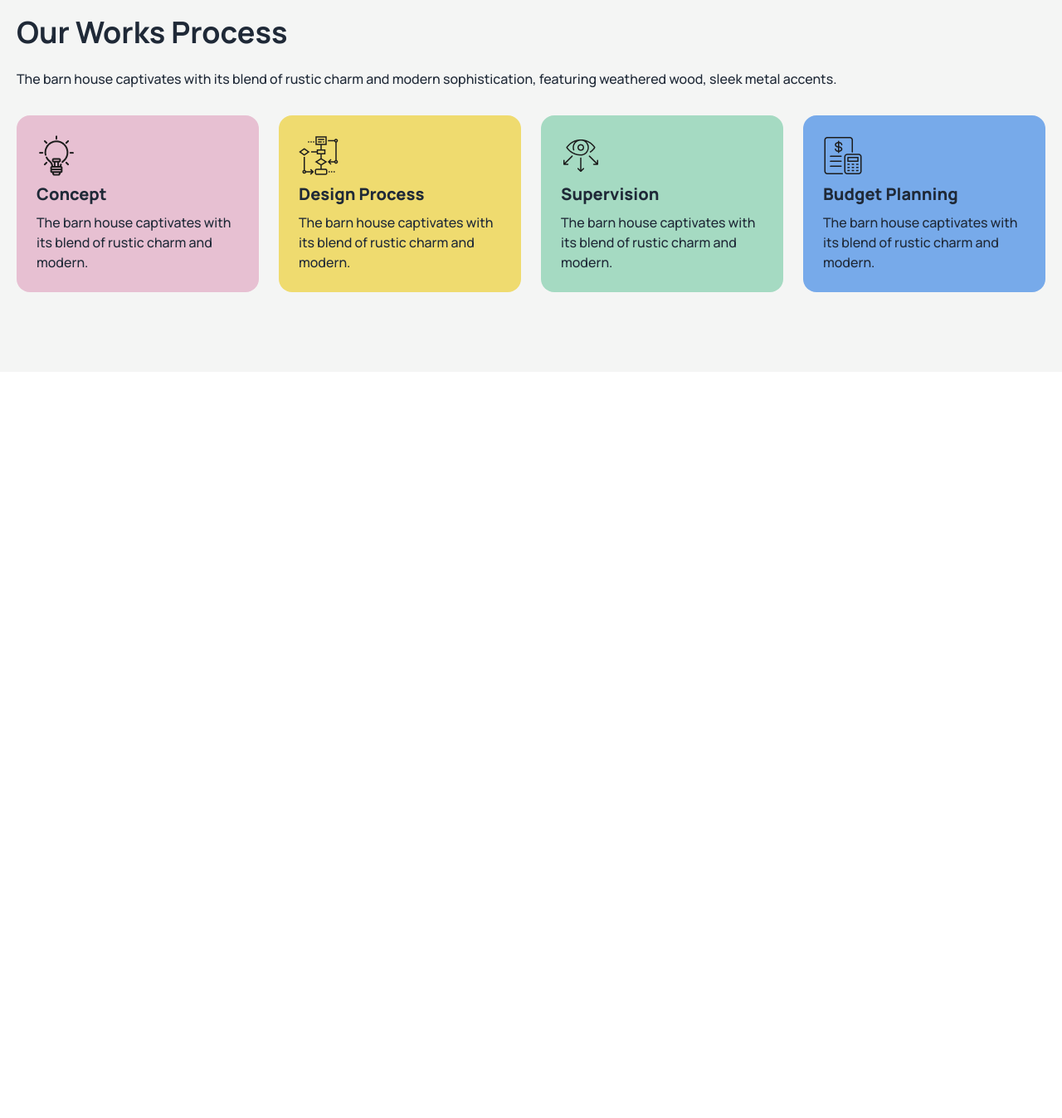
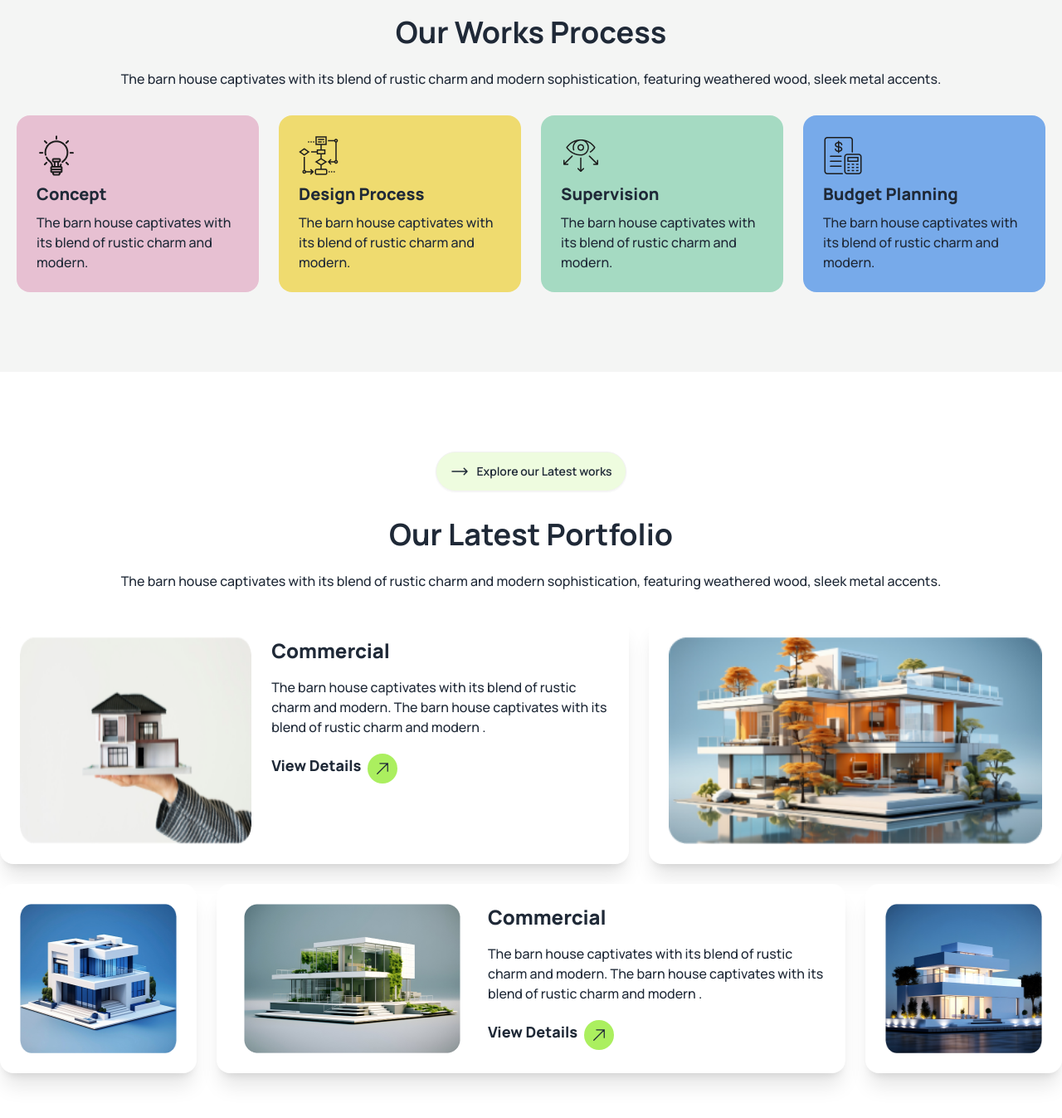
Before and after one commit to omlan99/Rinterio, a plain HTML site: page index.html in a window 1280 px wide. Shown: the part 1881-3228 px from the top of the page at 83% size. Before the commit the page ends 2329 px from the top, so only its background shows below. Drawn offline with nearby package versions, Linux system fonts and the light colour scheme.

Commit message:
portfolio section commit

```diff
--- a/index.html
+++ b/index.html
@@ -233,11 +233,11 @@
          </section>
 
          <!-- our work start-->
-          <section class="bg-[#f4f5f4] py-24 lg:container mx-auto">
-                <div class="mx-5">
+          <section class="bg-[#f4f5f4] py-24 lg:container mx-auto ">
+                <div class="px-5">
 
                     <div >
-                        <div class="text-center lg:text-left relative" >
+                        <div class="text-center lg:text-left relative flex justify-center" >
 
 
                             <a href="" class="btn bg-white rounded-full mb-4">
@@ -248,8 +248,8 @@
                             </a>
 
                         </div>
-                        <h3 class="font-bold text-4xl pt-4 pb-6">Our Works Process</h3>
-                        <p class="font-medium pb-8">The barn house captivates with its blend of rustic charm and modern sophistication, featuring weathered wood, sleek metal accents.</p>
+                        <h3 class="font-bold text-4xl pt-4 pb-6 text-center">Our Works Process</h3>
+                        <p class="font-medium pb-8 text-center">The barn house captivates with its blend of rustic charm and modern sophistication, featuring weathered wood, sleek metal accents.</p>
                         <div class="grid  md:grid-cols-2 lg:grid-cols-4 gap-6">
                             <div class="p-6 bg-[#e7c0d2] rounded-2xl">
                                 <img src="./assets/concept.png" alt="">
@@ -284,7 +284,85 @@
 
                 </div>
           </section>
-
+          <!-- portfolio section start -->
+           <section class="py-24 lg:container mx-auto">
+              <div>
+                <div>
+                  <div class="flex flex-col items-center justify-center">
+                    <div class="text-center relative" >
+                      <a href="" class="btn bg-[rgba(171,239,95,0.2)] rounded-full mb-4">
+                          <svg xmlns="http://www.w3.org/2000/svg" fill="none" viewBox="0 0 24 24" stroke-width="1.5" stroke="currentColor" class="size-6">
+                            <path stroke-linecap="round" stroke-linejoin="round" d="M17.25 8.25 21 12m0 0-3.75 3.75M21 12H3" />
+                          </svg>
+                        Explore our Latest works
+                      </a>
+                    </div>
+                    <h1 class="pt-4 pb-6 font-bold text-4xl">Our Latest Portfolio</h1>
+                      <p class="font-medium pb-8">The barn house captivates with its blend of rustic charm and modern sophistication, featuring weathered wood, sleek metal accents.</p>
+                  </div>
+                <div class="grid  lg:grid-cols-5 gap-6">
+                  <div class="p-6 bg-white rounded-2xl shadow-xl flex flex-col lg:flex-row gap-6 lg:col-span-3">
+                    <div class="w-full">
+                      <img class="h-full object-center" src="./assets/img1.png" alt="">
+                    </div>
+                    <div >
+                      <h3 class="text-2xl font-extrabold">Commercial</h3>
+                      <p class="font-medium pb-5 pt-4">
+                        The barn house captivates with its blend of rustic charm and modern. The barn house captivates with its blend of rustic charm and modern .
+                      </p>
+                      <a href="" class=" flex gap-2 bg-transparent shadow-transparent rounded-full  font-extrabold text-lg">View Details
+                        <svg
+                        class="w-9 h-9 p-2 rounded-full bg-[#ABEF5F]"
+                        xmlns="http://www.w3.org/2000/svg"
+                        fill="none"
+                        viewBox="0 0 24 24"
+                        stroke-width="1.5"
+                        stroke="currentColor"
+                        class="size-6"
+                      >
+                        <path
+                          stroke-linecap="round"
+                          stroke-linejoin="round"
+                          d="m4.5 19.5 15-15m0 0H8.25m11.25 0v11.25"
+                        />
+                      </svg>
+                      </a>
+                    </div>
+                  </div>
+                  <div class="p-6 bg-white rounded-2xl shadow-xl lg:col-span-2"><img class="object-cover object-center w-full h-full" src="./assets/img2.png" alt=""></div>
+                  <div class="p-6 bg-white rounded-2xl shadow-xl" ><img class="object-center w-full h-full" src="./assets/img3.png" alt=""></div>
+                  <div class="p-6 bg-white rounded-2xl shadow-xl flex flex-col lg:flex-row  gap-6 lg:col-span-3">
+                    <div class="w-full flex items-center justify-center">
+                      <img class="h-full object-center" src="./assets/img4.png" alt="">
+                    </div>
+                    <div >
+                      <h3 class="text-2xl font-extrabold">Commercial</h3>
+                      <p class="font-medium pb-5 pt-4">
+                        The barn house captivates with its blend of rustic charm and modern. The barn house captivates with its blend of rustic charm and modern .
+                      </p>
+                      <a href="" class=" flex gap-2 bg-transparent shadow-transparent rounded-full  font-extrabold text-lg">View Details
+                        <svg
+                        class="w-9 h-9 p-2 rounded-full bg-[#ABEF5F]"
+                        xmlns="http://www.w3.org/2000/svg"
+                        fill="none"
+                        viewBox="0 0 24 24"
+                        stroke-width="1.5"
+                        stroke="currentColor"
+                        class="size-6"
+                      >
+                        <path
+                          stroke-linecap="round"
+                          stroke-linejoin="round"
+                          d="m4.5 19.5 15-15m0 0H8.25m11.25 0v11.25"
+                        />
+                      </svg>
+                      </a>
+                    </div>
+                  </div>
+                  <div class="p-6 bg-white rounded-2xl shadow-xl"><img class="object-center w-full h-full" src="./assets/img5.png" alt=""></div>
+                </div>
+              </div>
+           </section>
     </main>
     <footer></footer>
   </body>
```
